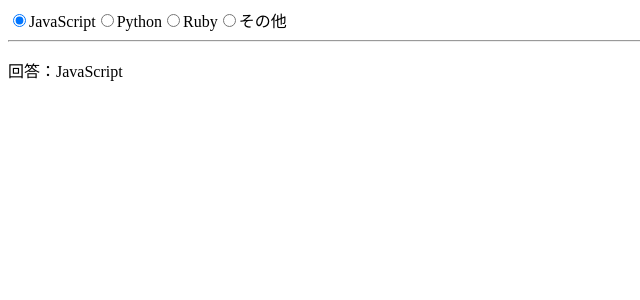
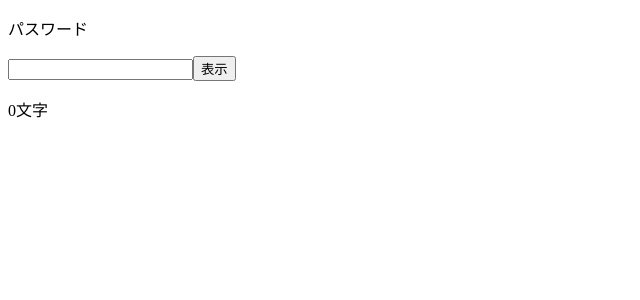
Before and after one commit to Fuka0102/react-tutorial2, a React (Create React App) app: page / in a window 1280 px wide. Shown: the top 300 px of the page, without its empty margins (0-640 px from the left). Built offline with nearby package versions, Linux system fonts and the light colour scheme.

Commit message:
[chapter4] フォーム作成2（自力）

```diff
--- a/src/index.jsx
+++ b/src/index.jsx
@@ -2,7 +2,8 @@ import ReactDOM from 'react-dom/client';
 // import { app } from './displayGif';
 // import { list } from './displayList';
 // import { App } from './displayGif2';
-import { App } from './form';
+// import { App } from './form';
+import { App } from './passwordForm';
 
 const root = ReactDOM.createRoot(document.getElementById('root'));
 // root.render(app);
--- /dev/null
+++ b/src/passwordForm.jsx
@@ -0,0 +1,32 @@
+import React from 'react';
+
+function Password(prop) {
+  const [isRevealPassword, setIsRevealPassword] = React.useState(false);
+
+  const togglePassword = () => {
+    setIsRevealPassword((prevState) => !prevState);
+  };
+
+  return (
+    <>
+      <input type={isRevealPassword ? 'text' : 'password'} onChange={prop.onChange} />
+      <button onClick={togglePassword} role='presentation'>
+        {isRevealPassword ? '非表示' : '表示'}
+      </button>
+    </>
+  );
+}
+
+export function App() {
+  const [val, setVal] = React.useState('');
+
+  const handleChange = (e) => setVal(e.target.value);
+
+  return (
+    <>
+      <p>パスワード</p>
+      <Password value={val} onChange={handleChange}></Password>
+      <p>{val.length}文字</p>
+    </>
+  );
+}
```
